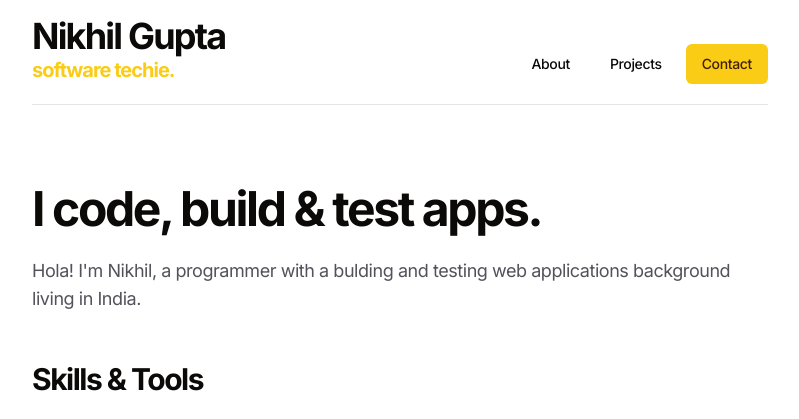
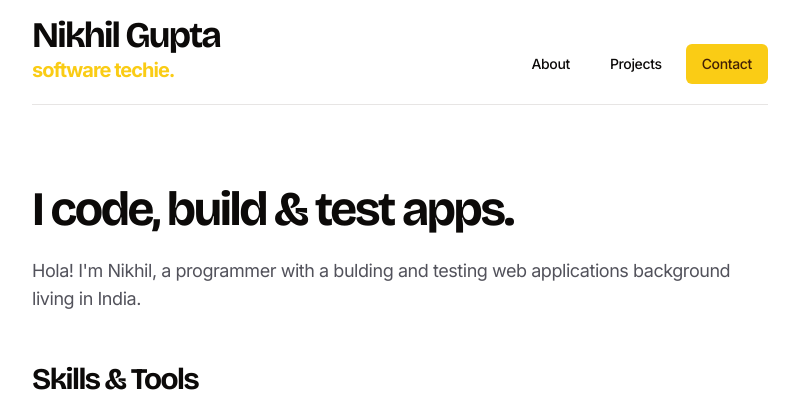
Before and after one commit to nigupta29/portfolio-v2, a Next.js app: page / in a window 1280 px wide. Shown: the top 419 px of the page, without its empty margins (240-1039 px from the left). Built offline with nearby package versions, Linux system fonts and the light colour scheme; grey boxes are pictures that could not be loaded.

Commit message:
added new font

```diff
--- a/src/app/layout.tsx
+++ b/src/app/layout.tsx
@@ -1,10 +1,9 @@
 import Footer from "@/components/layouts/footer"
 import Navbar from "@/components/layouts/navbar"
+import { inter } from "@/lib/fonts"
 import type { Metadata } from "next"
-import { Inter } from "next/font/google"
 import "./globals.css"
 
-const inter = Inter({ subsets: ["latin"] })
 
 export const metadata: Metadata = {
   title: "Nikhil Gupta.",
--- a/src/components/features/skills/index.tsx
+++ b/src/components/features/skills/index.tsx
@@ -1,10 +1,11 @@
 import { skillsData } from "@/lib/data"
 import SkillItem from "./skills-item"
+import { bg } from "@/lib/fonts"
 
 export default function Skills() {
   return (
     <section>
-      <h3 className="mb-6">Skills & Tools</h3>
+      <h3 className={`mb-6 ${bg.className}`}>Skills & Tools</h3>
       <ul className="flex flex-wrap gap-[0.35rem] md:gap-[0.66rem]">
         {skillsData.map((item) => (
           <SkillItem key={item.label} {...item} />
--- a/src/components/layouts/hero.tsx
+++ b/src/components/layouts/hero.tsx
@@ -1,3 +1,5 @@
+import { bg } from "@/lib/fonts"
+
 type Props = {
   title: string
   Content: string | JSX.ElementType
@@ -6,7 +8,7 @@ type Props = {
 export default function Hero({ title, Content }: Props) {
   return (
     <section>
-      <h1 className="mb-6">{title}</h1>
+      <h1 className={`mb-6 ${bg.className}`}>{title}</h1>
       {typeof Content === "string" ? (
         <p className="text-lg text-zinc-600">{Content}</p>
       ) : (
--- a/src/components/layouts/logo.tsx
+++ b/src/components/layouts/logo.tsx
@@ -1,9 +1,10 @@
-import Link from "next/link";
+import { bg } from "@/lib/fonts"
+import Link from "next/link"
 
 export default function Logo() {
   return (
     <Link href={"/"}>
-      <h2>Nikhil Gupta</h2>
+      <h2 className={bg.className}>Nikhil Gupta</h2>
       <h5 className="lowercase text-primary">software techie.</h5>
     </Link>
   )
--- /dev/null
+++ b/src/lib/fonts.ts
@@ -0,0 +1,4 @@
+import { Bricolage_Grotesque as BG, Inter } from "next/font/google"
+
+export const inter = Inter({ subsets: ["latin"] })
+export const bg = BG({ subsets: ["latin"] })
```
Also changed, not shown: src/components/features/experience/index.tsx (added).
